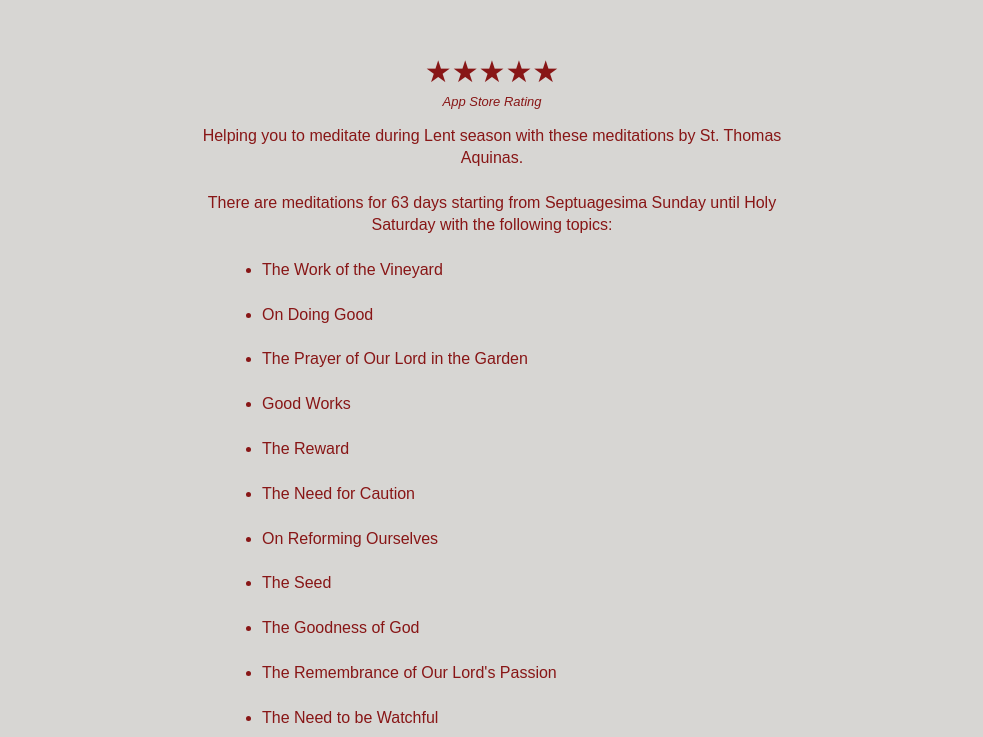
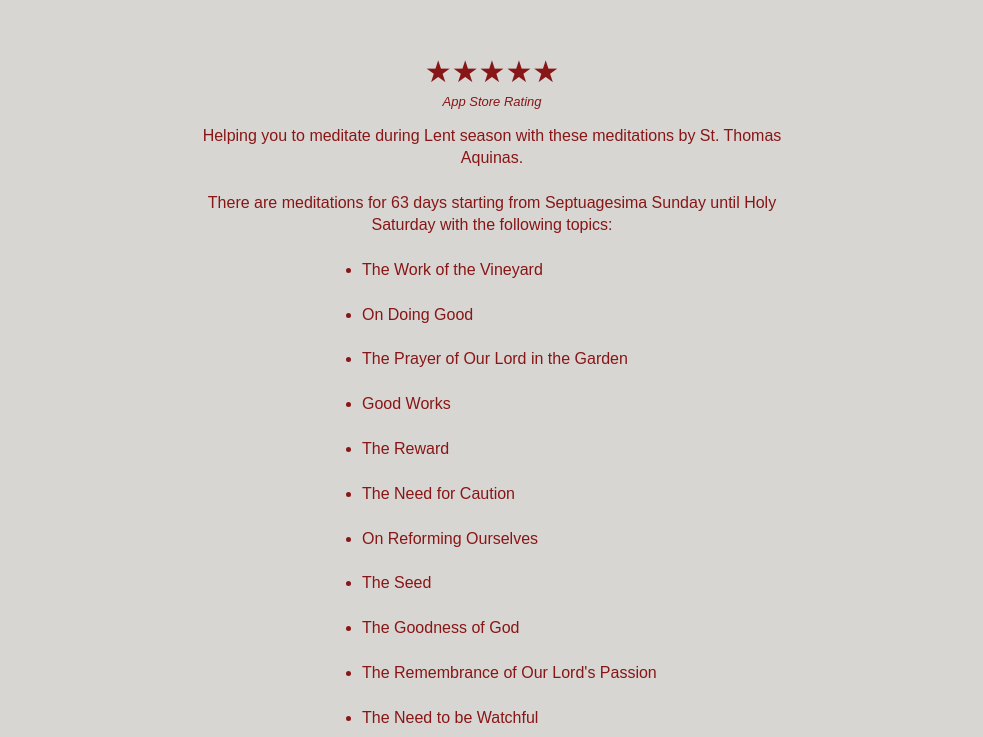
Before and after one commit to schturdark/Catholic-Meditations-for-Lent-by-St-Thomas-Aquinas-Landing-Page, a plain HTML site: page index.html in a window 1280 px wide. Shown: the part 1092-1829 px from the top of the page, without its empty margins (148-1131 px from the left). Drawn offline with Linux system fonts and the light colour scheme.

Commit message:
On the 2nd thought. 300px seems better for max-width

```diff
--- a/index.html
+++ b/index.html
@@ -160,7 +160,7 @@ h1, h2, h3, h4, h5, h6 {
 }
 
 #points {
-	text-align: left; white-space: pre-line; width: 70%; max-width: 500px; margin: auto;
+	text-align: left; white-space: pre-line; width: 70%; max-width: 300px; margin: auto;
 }
 
 ul#points>li {
```
